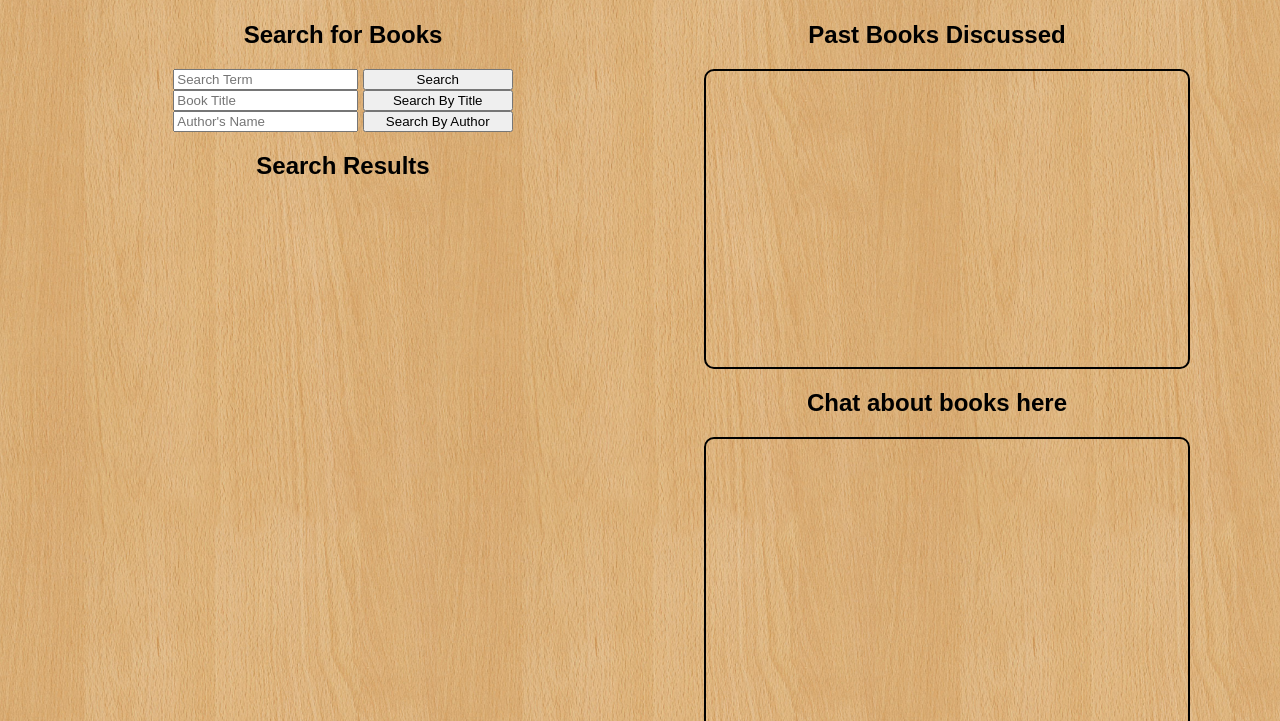
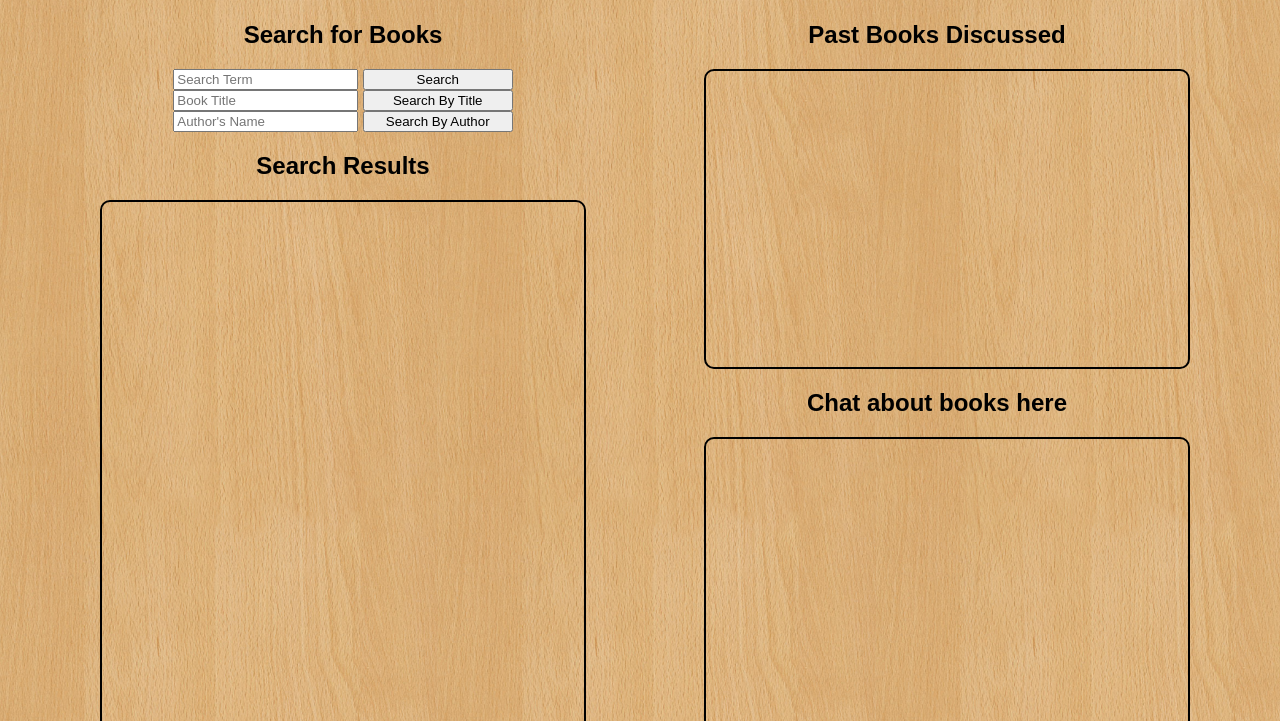
Before and after one commit to ayyshi/book-club-chat, a website: page public/index.html in a window 1280 px wide. Shown: the part 79-800 px from the top of the page. Drawn offline with nearby package versions, Linux system fonts and the light colour scheme; no server answers.

Commit message:
styling changes

```diff
--- a/public/css/style.css
+++ b/public/css/style.css
@@ -31,6 +31,11 @@ ul#Results {
     padding: 0px;
     margin: 0px;
     width: 100%;
+    height: 600px;
+    box-sizing: border-box;
+    border: 2px solid black;
+    border-radius: 10px;
+    overflow-y: auto;
 }
 
 .book li {
@@ -96,6 +101,7 @@ section.chatroom {
   box-sizing: border-box;
   border: 2px solid black;
   border-radius: 10px;
+  overflow: auto;
 }
 
 .book-listing ul {
```
Also changed, not shown: public/js/controllers.js (line endings or trailing spaces).
